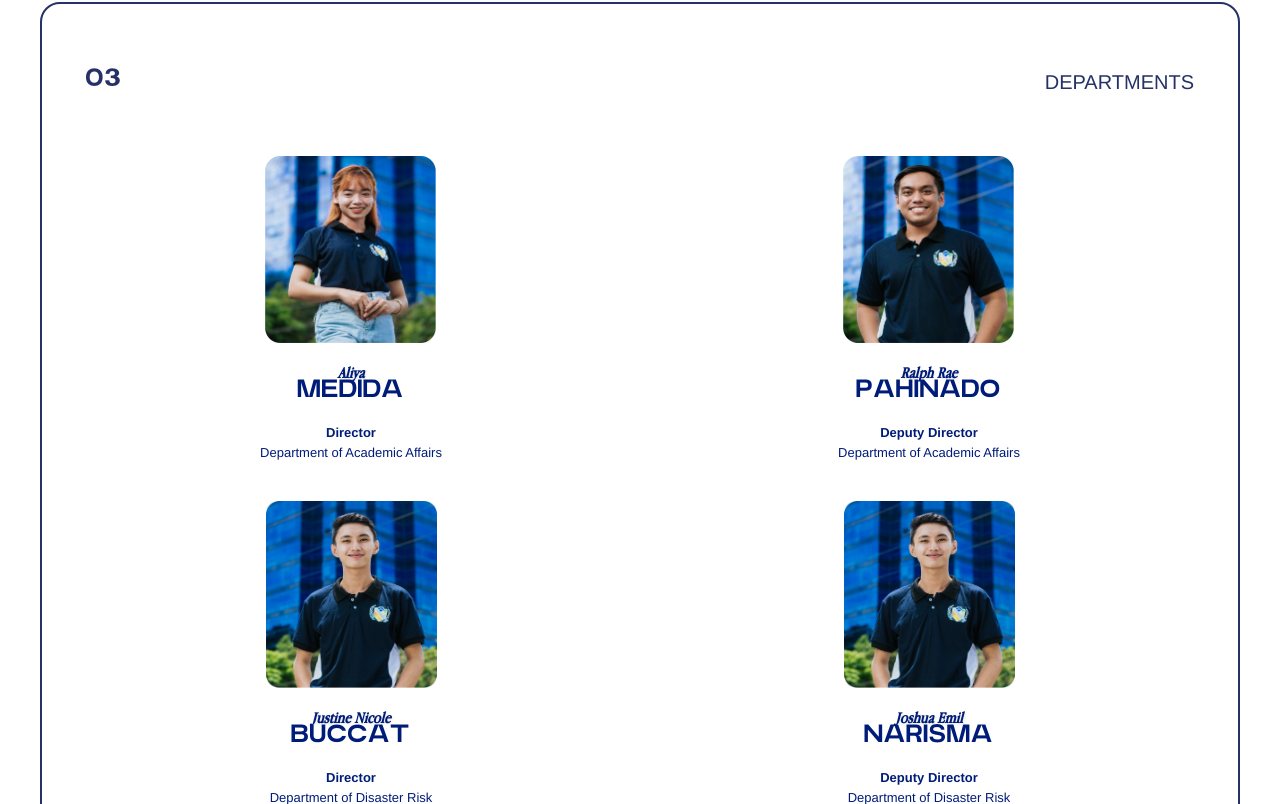
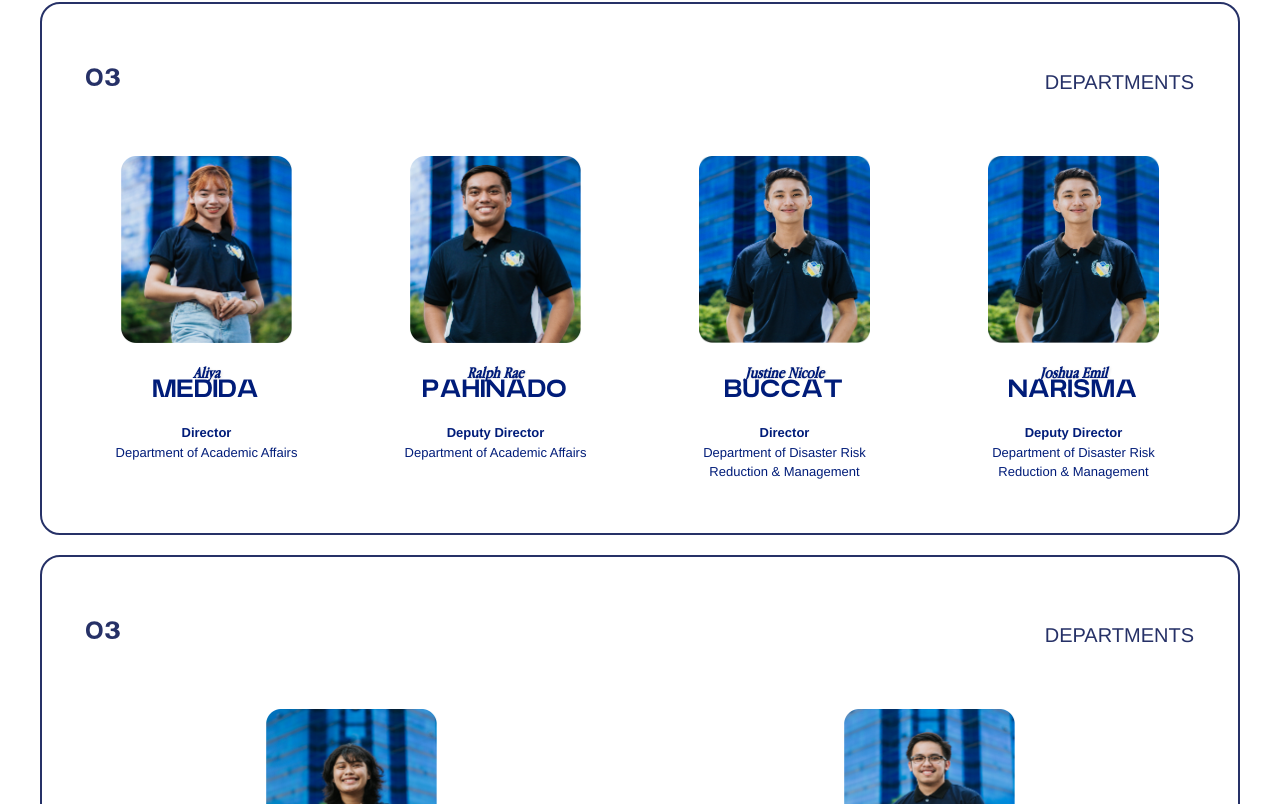
Before and after one commit to SAMAHAN-Systems-Development/samahan-at-the-get-go, a Next.js app: page /department-section in a window 1280 px wide. Shown: the part 916-1720 px from the top of the page. Built offline with nearby package versions, Linux system fonts and the light colour scheme.

Commit message:
fix: adjusted grid configuration for every viewport

```diff
--- a/src/components/ui/Offices/DepartmentSection.tsx
+++ b/src/components/ui/Offices/DepartmentSection.tsx
@@ -7,6 +7,7 @@ import {
   OSTDepartment,
   OVPDepartment,
 } from '@/data/Departments';
+import { cn } from '@/utils/cvaUtils';
 
 type OfficeDepartmentSectionProps = {
   office: 'OSP' | 'OVP' | 'OSG' | 'OST';
@@ -33,12 +34,12 @@ const DepartmentSection: React.FC<OfficeDepartmentSectionProps> = ({
   const departmentData = handleData(office);
 
   const departmentGridColumns: {
-    [key in OfficeDepartmentSectionProps['office']]: number;
+    [key in OfficeDepartmentSectionProps['office']]: string;
   } = {
-    OSP: 3,
-    OVP: 4,
-    OSG: 2,
-    OST: 4,
+    OSP: 'grid-cols-1 md:grid-cols-2 lg:grid-cols-3',
+    OVP: 'grid-cols-1 md:grid-cols-4',
+    OSG: 'grid-cols-1 md:grid-cols-2',
+    OST: 'grid-cols-1 md:grid-cols-4',
   };
 
   const gridColumns = departmentGridColumns[office];
@@ -49,9 +50,7 @@ const DepartmentSection: React.FC<OfficeDepartmentSectionProps> = ({
         <p className="font-artega">03</p>
         <p className="uppercase">Departments</p>
       </div>
-      <div
-        className={`gap-4 grid grid-cols-1 md:grid-cols-2 lg:grid-cols-${gridColumns}`}
-      >
+      <div className={cn(`gap-4 grid ${gridColumns}`)}>
         {departmentData.map((officer, index) => (
           <div key={index} className="flex flex-col items-center">
             <OfficerSmallCard
```
